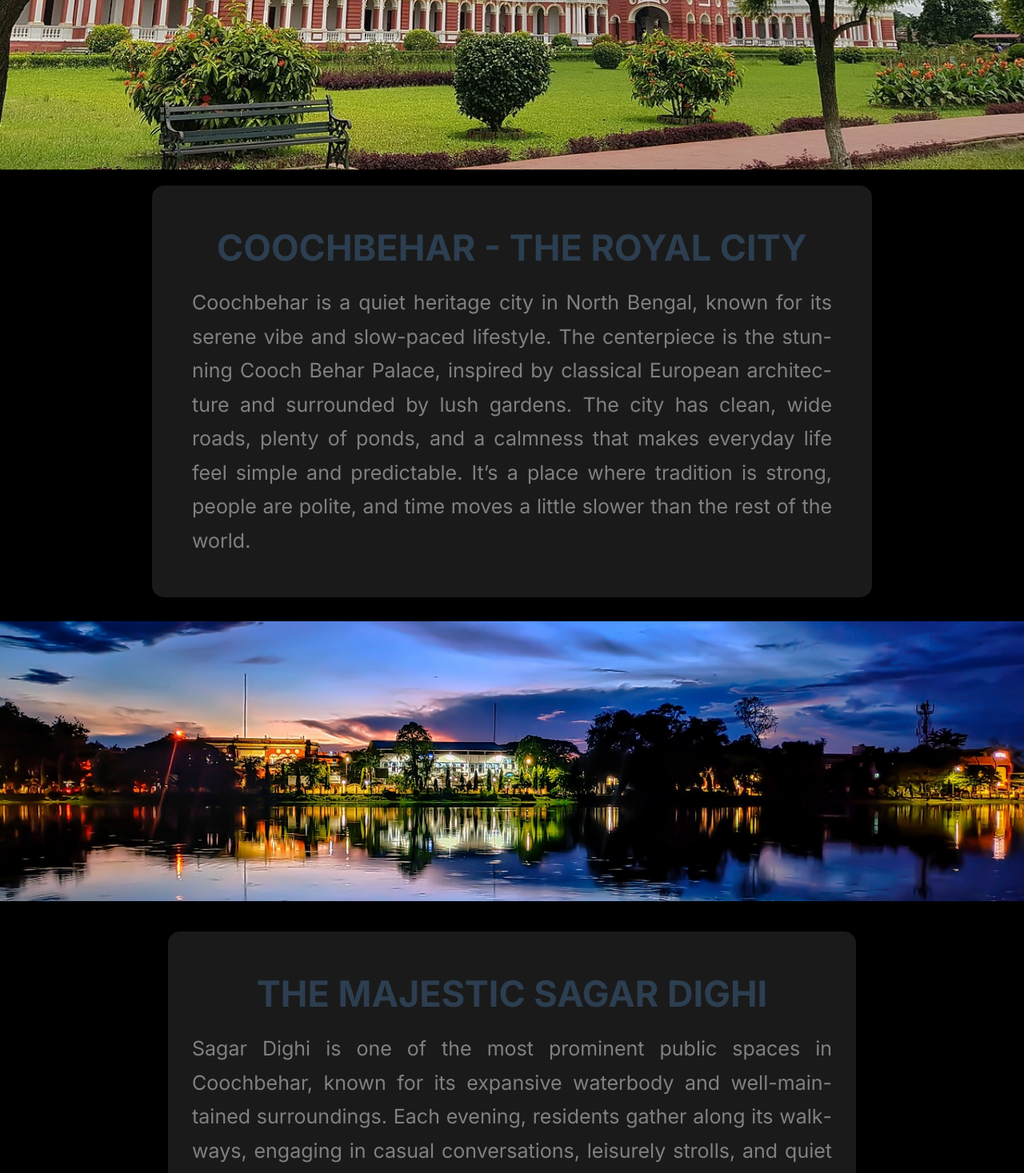
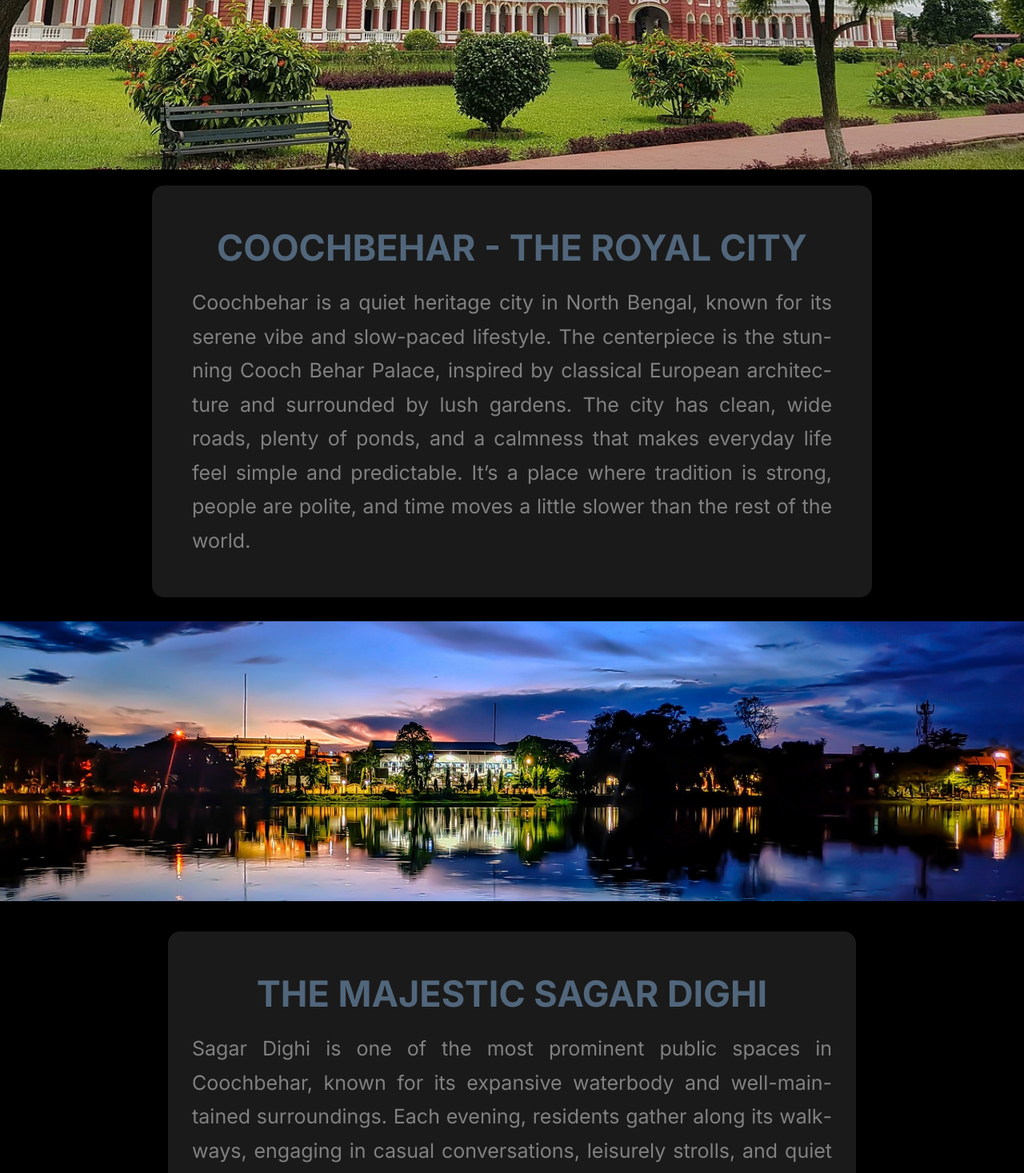
Before and after one commit to abk2191/coochbehar, a React (Vite) app: page / in a window 1280 px wide. Shown: the part 458-1925 px from the top of the page at 80% size. Built offline with nearby package versions, Linux system fonts and the light colour scheme; a web font is replaced by a local one.

Commit message:
Added new features

```diff
--- a/src/index.css
+++ b/src/index.css
@@ -64,7 +64,7 @@ body {
   padding: 0;
   margin: 0;
   font-size: 45px;
-  color: #2c3e50;
+  color: #51667b;
 }
 
 .city-description p {
@@ -189,7 +189,7 @@ body {
   padding: 0;
   margin: 0;
   font-size: 45px;
-  color: #2c3e50;
+  color: #51667b;
   margin-top: 20px;
 }
 
```
